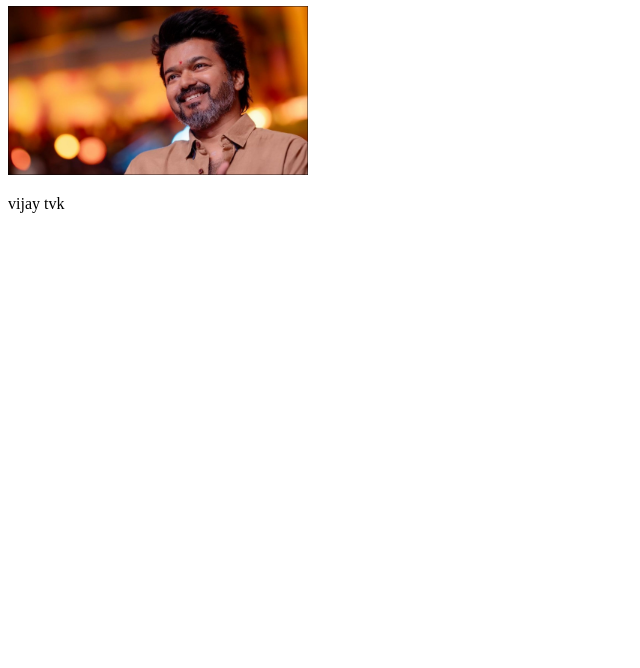
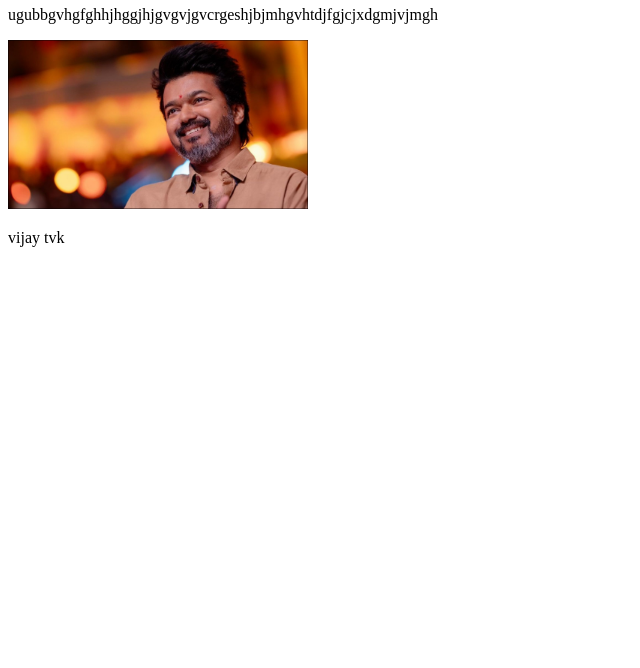
Before and after one commit to naveenr17/first.project, a plain HTML site: page index.html in a window 1280 px wide. Shown: the part 132-800 px from the top of the page, without its empty margins (0-640 px from the left). Drawn offline with Linux system fonts and the light colour scheme.

Commit message:
added para

```diff
--- a/index.html
+++ b/index.html
@@ -8,6 +8,7 @@
 <body>
     <h1>william</h1>
     <h1>new name</h1>
+    <p>ugubbgvhgfghhjhggjhjgvgvjgvcrgeshjbjmhgvhtdjfgjcjxdgmjvjmgh</p>
     <img width="300px" src="profile.jpg" alt="">
     <p>vijay tvk</p>
 </body>
```
